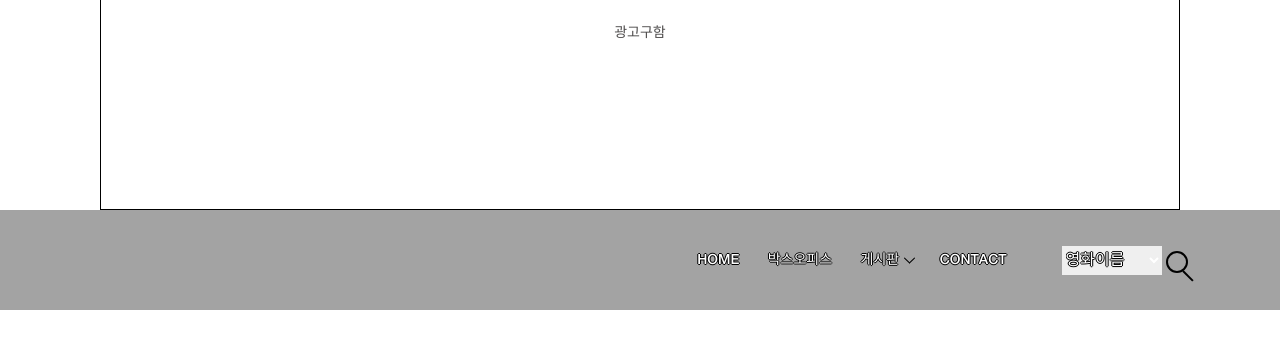
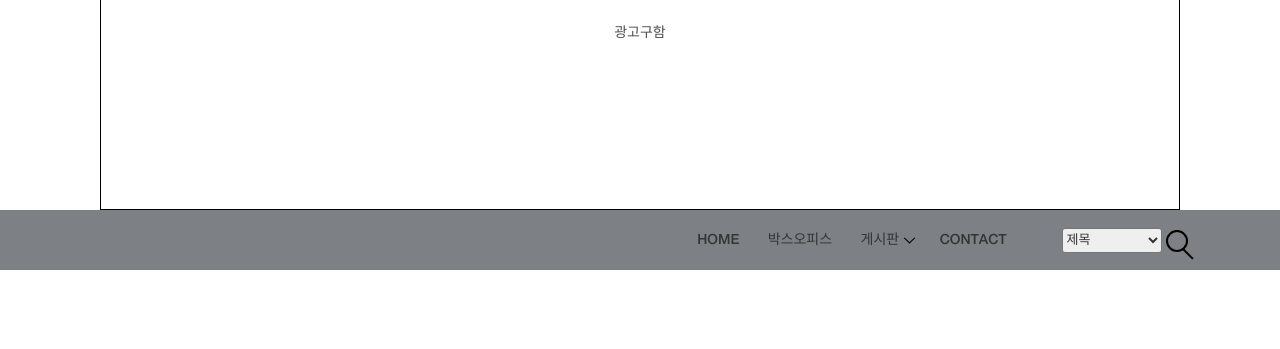
Before and after one commit to leejh95/MovieData, a Java web app: template src/main/webapp/WEB-INF/views/header.jsp in a window 1280 px wide. Shown: the part 236-585 px from the top of the page. Run offline with Tomcat 11, a stand-in JSP engine, Linux system fonts and the light colour scheme; the template is opened without the code that fills it, so the values that code supplies are empty; some libraries are stand-ins or nearby versions.

Commit message:
헤더 수정

```diff
--- a/src/main/webapp/WEB-INF/views/header.jsp
+++ b/src/main/webapp/WEB-INF/views/header.jsp
@@ -18,12 +18,14 @@
     <link rel="stylesheet" href="https://cdnjs.cloudflare.com/ajax/libs/font-awesome/5.8.2/css/all.min.css" />
 <style type="text/css">
 #stickyNav{
-background-color: #a3a3a3;
+background-color: #7D8084;
+height: 60px;
 }
+
 #stickyNav *{
-color: white;
-text-shadow:-1px 0 black,0 1px black,1px 0 black,0 -1px black;
+color: #343434;
 }
+
 </style>
 </head>
 <body>
@@ -111,7 +113,7 @@ text-shadow:-1px 0 black,0 1px black,1px 0 black,0 -1px black;
             <div class="classy-nav-container breakpoint-off">
                 <div class="container">
                     <!-- Classy Menu -->
-                    <nav class="classy-navbar justify-content-between">
+                    <nav class="classy-navbar justify-content-between" style="height: 60px;">
 
                         <!-- Subscribe btn -->
                         <div class="subscribe-btn">
@@ -119,7 +121,7 @@ text-shadow:-1px 0 black,0 1px black,1px 0 black,0 -1px black;
 
                         <!-- Navbar Toggler -->
                         <div class="classy-navbar-toggler">
-                            <span class="navbarToggler"><span></span><span></span><span></span></span>
+                            <span class="navbarToggler"/>
                         </div>
 
                         <!-- Menu -->
@@ -136,7 +138,7 @@ text-shadow:-1px 0 black,0 1px black,1px 0 black,0 -1px black;
 
                                     <li><a href="javascript:location.href='boxofficeRank.inc'">박스오피스</a></li>
                                     <li><a href="#">게시판</a>
-                                        <ul class="dropdown">
+                                        <ul class="dropdown" id="dropdown">
                                             <li><a href="javascript:location.href='list.inc?category=free'">자유게시판</a></li>
                                             <li><a href="javascript:location.href='list.inc?category=review'">리뷰게시판</a></li>
                                         </ul>
@@ -147,12 +149,12 @@ text-shadow:-1px 0 black,0 1px black,1px 0 black,0 -1px black;
 
                     		<!-- Search Form  -->
                                 <div id="search-wrapper" style="float:right;">
-                                    	<select name="type" style="width:100px; height: 29px; border-width: 0;" id="select_type">
-											<option value="0">영화이름</option>
-											<option value="1">감독이름</option>
+                                    	<select name="type" style="width:100px; height: 25px; border-radius: 3px; font-size: 13px;" id="select_type">
+											<option value="0">제목</option>
+											<option value="1">감독명</option>
 											<option value="2">개봉년도</option>
 										</select>
-                                        <input type="text" id="search" placeholder="Search something...">
+                                        <input type="text" id="search" placeholder="Search something..." >
                                         <div id="close-icon"></div>
                                         <input class="d-none" type="submit" value="">
                                 </div>
```
